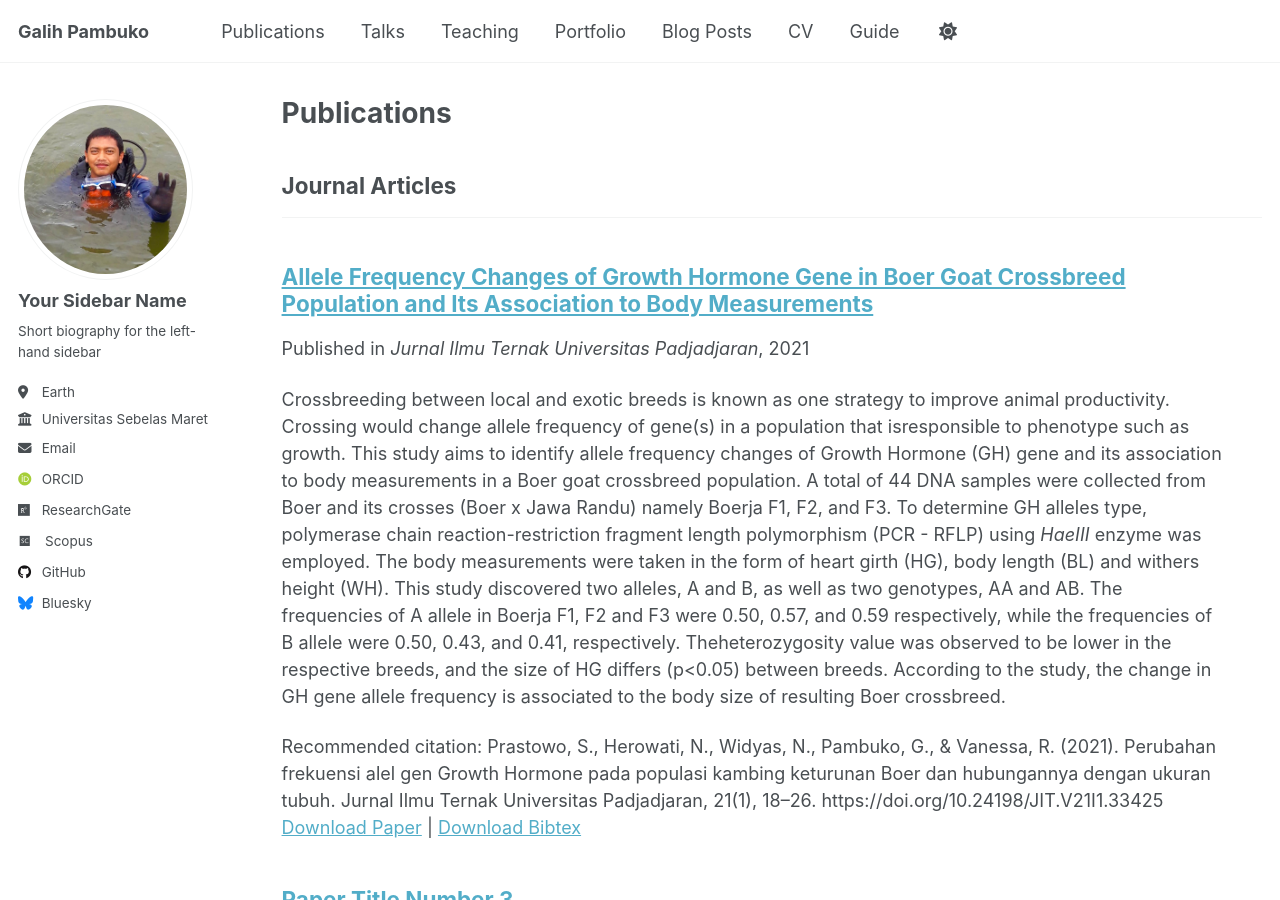
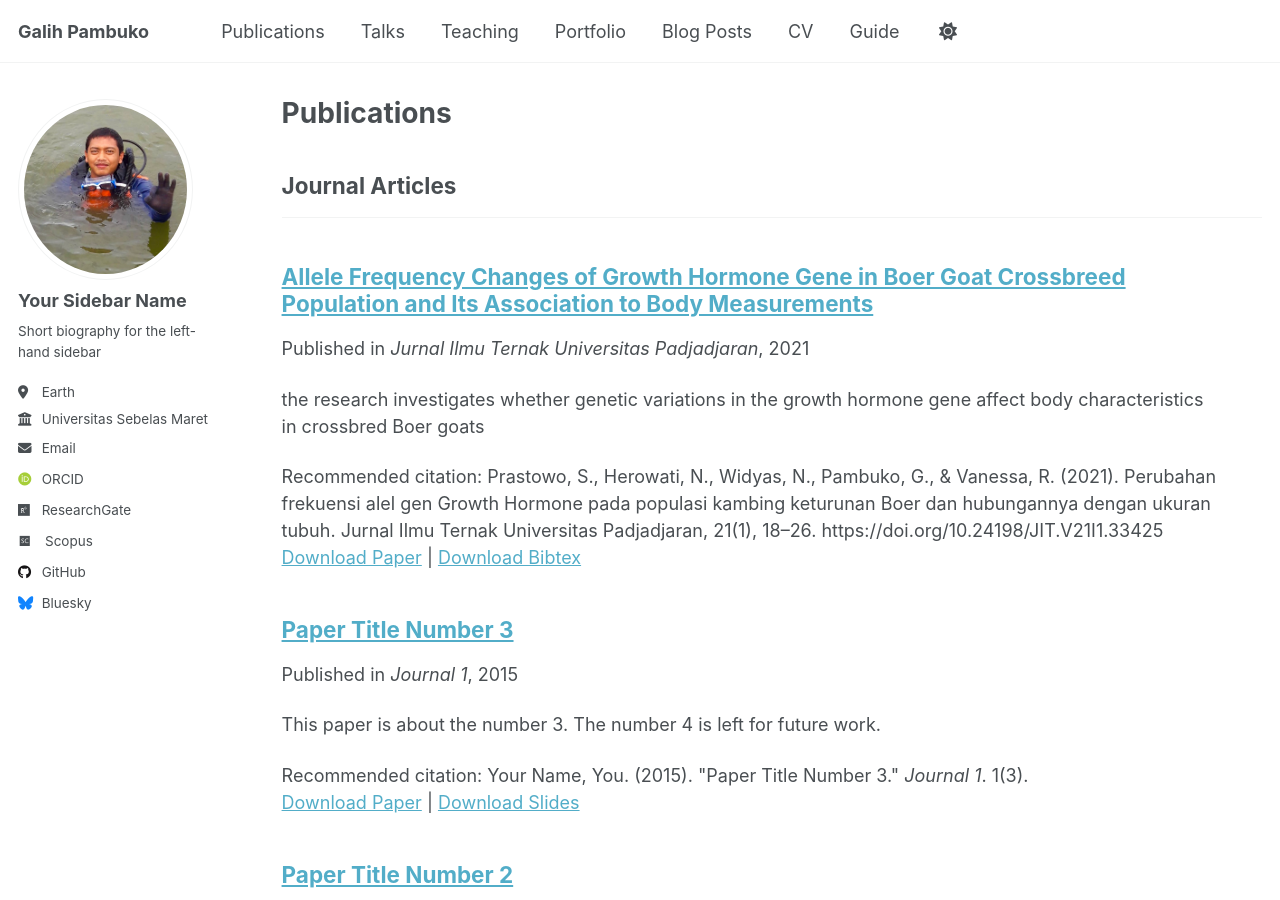
Before and after one commit to gpambuko/CV, a Jekyll site: the page built from _pages/publications.html, in a window 1280 px wide and 900 px high. Built offline with Jekyll 4.4.1, drawn with Linux system fonts in a browser that asks for light colours; some web fonts are replaced.

Commit message:
modified paper 1

```diff
--- a/_publications/2021-06-01-GH_Boer_2021-1.md
+++ b/_publications/2021-06-01-GH_Boer_2021-1.md
@@ -3,7 +3,7 @@ title: "Allele Frequency Changes of Growth Hormone Gene in Boer Goat Crossbreed
 collection: publications
 category: manuscripts
 permalink: /publication/2021-06-01-paper-title-number-1
-excerpt: # Make the Description Soon !
+excerpt: 'the research investigates whether genetic variations in the growth hormone gene affect body characteristics in crossbred Boer goats'
 date: 2021-06-01
 venue: 'Jurnal Ilmu Ternak Universitas Padjadjaran'
 slidesurl: #No Slides
```
